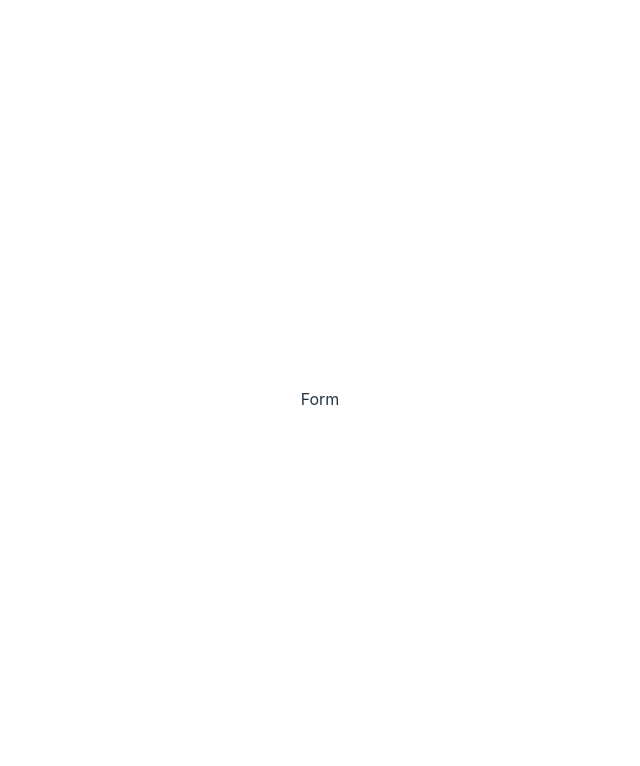
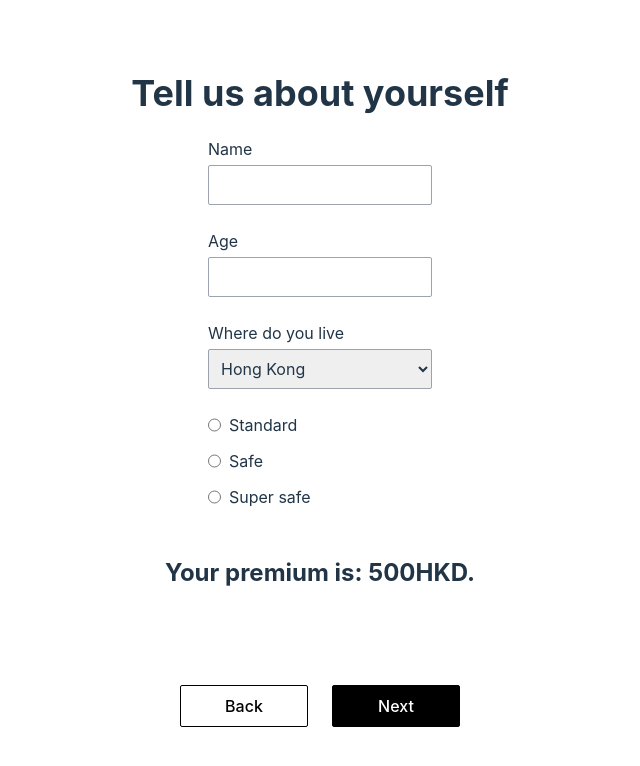
Before and after one commit to mr-new-0509/covergo-form-wizard, a Vue app: page /form in a window 1280 px wide. Shown: the top 766 px of the page, without its empty margins (320-960 px from the left). Built offline with nearby package versions, Linux system fonts and the light colour scheme.

Commit message:
frontend complete

```diff
--- a/src/pages/AgeErrorPage.vue
+++ b/src/pages/AgeErrorPage.vue
@@ -1,3 +1,25 @@
 <template>
-  <h1>Age Error</h1>
+  <p class="text-4xl font-bold">Ooops</p>
+  <p class="text-md mt-6">Your age is over our accpeted limit.</p>
+  <p class="text-md">We are sorry but we cannot insure you now.</p>
+  <div class="flex justify-center mt-12">
+    <router-link
+      class="
+        border border-black
+        bg-black
+        hover:bg-white
+        rounded-sm
+        text-white
+        hover:text-black
+        w-64
+        py-2
+        transition
+        ease-in
+        duration-150
+      "
+      to="/summary"
+    >
+      Ok :(
+    </router-link>
+  </div>
 </template>
--- a/src/pages/FormPage.vue
+++ b/src/pages/FormPage.vue
@@ -1,3 +1,102 @@
 <template>
-  <h1>Form</h1>
+  <p class="text-4xl font-bold">Tell us about yourself</p>
+
+  <div class="flex justify-center">
+    <div class="w-56">
+      <!-- Name input -->
+      <div class="flex justify-center mt-6">
+        <div class="flex flex-col items-start">
+          <label for="name">Name</label>
+          <input
+            id="name"
+            name="name"
+            class="border border-gray-400 rounded-sm px-2 h-10 mt-1 w-56"
+          />
+        </div>
+      </div>
+
+      <!-- Age input -->
+      <div class="flex justify-center mt-6">
+        <div class="flex flex-col items-start">
+          <label for="age">Age</label>
+          <input
+            type="number"
+            id="age"
+            name="age"
+            class="border border-gray-400 rounded-sm px-2 h-10 mt-1 w-56"
+            min="0"
+          />
+        </div>
+      </div>
+
+      <!-- Location input -->
+      <div class="flex justify-center mt-6">
+        <div class="flex flex-col items-start">
+          <label for="location">Where do you live</label>
+          <select
+            id="location"
+            name="location"
+            class="border border-gray-400 rounded-sm px-2 h-10 mt-1 w-56"
+          >
+            <option>Hong Kong</option>
+          </select>
+        </div>
+      </div>
+
+      <div class="flex w-56 mt-6">
+        <input type="radio" id="standard" name="type" class="mr-2" />
+        <label for="standard">Standard</label>
+      </div>
+      <div class="flex w-56 mt-3">
+        <input type="radio" id="safe" name="type" class="mr-2" />
+        <label for="safe">Safe</label>
+      </div>
+      <div class="flex w-56 mt-3">
+        <input type="radio" id="super-safe" name="type" class="mr-2" />
+        <label for="super-safe">Super safe</label>
+      </div>
+    </div>
+  </div>
+
+  <p class="text-2xl font-bold mt-12">Your premium is: 500HKD.</p>
+
+  <div class="flex justify-center items-center mt-24">
+    <router-link
+      class="
+        border border-black
+        bg-white
+        hover:bg-black
+        rounded-sm
+        text-black
+        hover:text-white
+        w-32
+        py-2
+        transition
+        ease-in
+        duration-150
+        mr-6
+      "
+      to="/"
+    >
+      Back
+    </router-link>
+    <router-link
+      class="
+        border border-black
+        bg-black
+        hover:bg-white
+        rounded-sm
+        text-white
+        hover:text-black
+        w-32
+        py-2
+        transition
+        ease-in
+        duration-150
+      "
+      to="/summary"
+    >
+      Next
+    </router-link>
+  </div>
 </template>
--- a/src/pages/SummaryPage.vue
+++ b/src/pages/SummaryPage.vue
@@ -1,3 +1,48 @@
 <template>
-  <h1>Summary</h1>
+  <p class="text-4xl font-bold">Summary</p>
+  <p class="text-2xl font-bold mt-8">${name},</p>
+  <p class="text-md mt-6">Name: John</p>
+  <p class="text-md mt-3">Age: 50</p>
+  <p class="text-md mt-3">Where do you live: Hong Kong</p>
+  <p class="text-md mt-3">Package: Standard</p>
+  <p class="text-md mt-3">Premium: 500HKD</p>
+  <div class="flex justify-center items-center mt-24">
+    <router-link
+      class="
+        border border-black
+        bg-white
+        hover:bg-black
+        rounded-sm
+        text-black
+        hover:text-white
+        w-32
+        py-2
+        transition
+        ease-in
+        duration-150
+        mr-6
+      "
+      to="/"
+    >
+      Back
+    </router-link>
+    <router-link
+      class="
+        border border-black
+        bg-black
+        hover:bg-white
+        rounded-sm
+        text-white
+        hover:text-black
+        w-32
+        py-2
+        transition
+        ease-in
+        duration-150
+      "
+      to="/summary"
+    >
+      Next
+    </router-link>
+  </div>
 </template>
--- a/src/pages/WelcomePage.vue
+++ b/src/pages/WelcomePage.vue
@@ -9,7 +9,7 @@
         border border-black
         bg-black
         hover:bg-white
-        rounded-none
+        rounded-sm
         text-white
         hover:text-black
         px-16
```
